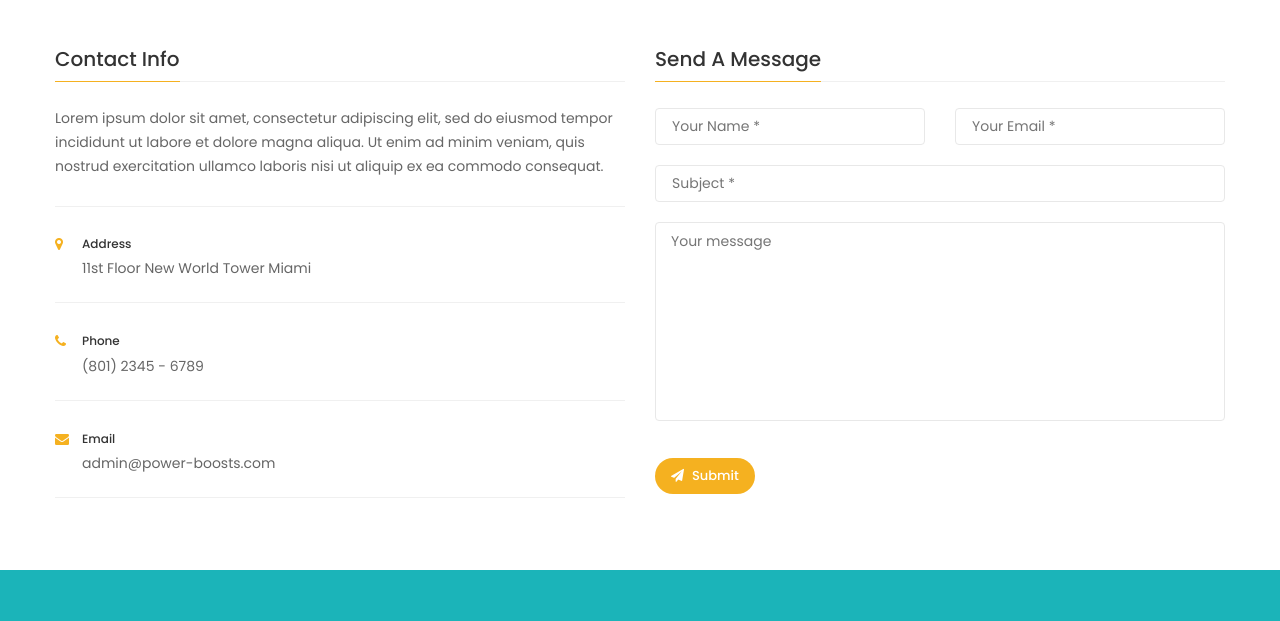
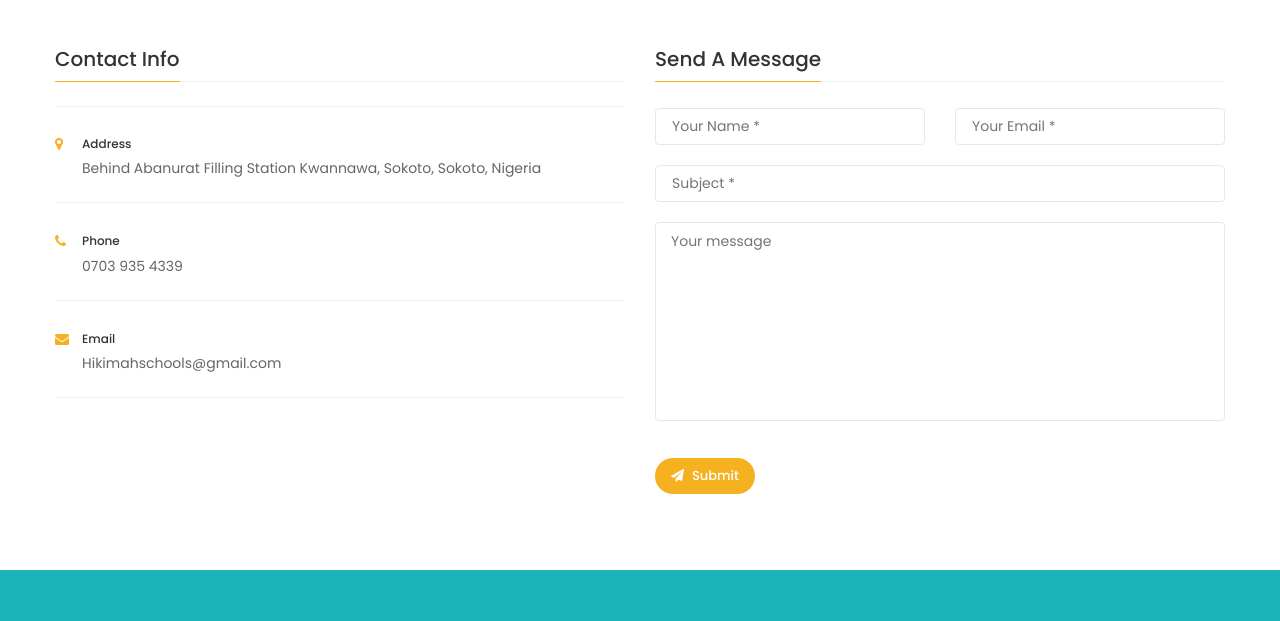
Before and after one commit to SaintAlaye/Hikimah-Schools, a plain HTML site: page contact.html in a window 1280 px wide. Shown: the part 179-800 px from the top of the page. Drawn offline with Linux system fonts and the light colour scheme; some packages are replaced by stand-ins of ours; a script that the page names is missing.

Commit message:
Update contact.html
change contact address

```diff
--- a/contact.html
+++ b/contact.html
@@ -141,12 +141,6 @@
             <div class="single-title">
               <h3>Contact Info</h3>
             </div>
-            <p>
-              Lorem ipsum dolor sit amet, consectetur adipiscing elit, sed do
-              eiusmod tempor incididunt ut labore et dolore magna aliqua. Ut
-              enim ad minim veniam, quis nostrud exercitation ullamco laboris
-              nisi ut aliquip ex ea commodo consequat.
-            </p>
             <div class="contact-address-container">
               <div class="contact-address-info">
                 <div class="contact-icon">
@@ -154,7 +148,7 @@
                 </div>
                 <div class="contact-text">
                   <h4>Address</h4>
-                  <span>11st Floor New World Tower Miami</span>
+                  <span>Behind Abanurat Filling Station Kwannawa, Sokoto, Sokoto, Nigeria</span>
                 </div>
               </div>
               <div class="contact-address-info">
@@ -163,7 +157,7 @@
                 </div>
                 <div class="contact-text">
                   <h4>Phone</h4>
-                  <span>(801) 2345 - 6789</span>
+                  <span>0703 935 4339</span>
                 </div>
               </div>
               <div class="contact-address-info">
@@ -172,7 +166,7 @@
                 </div>
                 <div class="contact-text">
                   <h4>Email</h4>
-                  <span>admin@power-boosts.com</span>
+                  <span>Hikimahschools@gmail.com</span>
                 </div>
               </div>
             </div>
```
